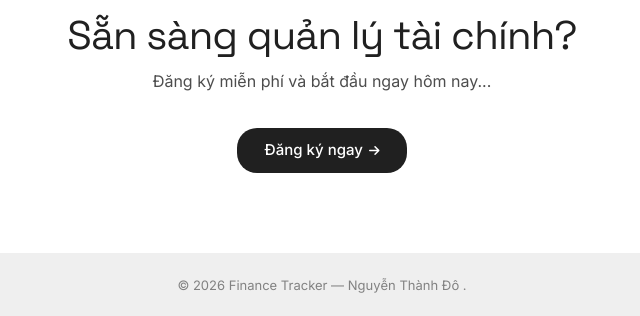
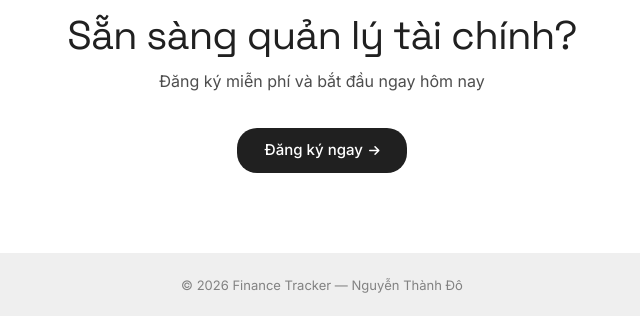
Before and after one commit to Thanhdo2110/personal_finance_tracker, a website built with Vite: page frontend/index.html in a window 1280 px wide. Shown: the part 1444-1760 px from the top of the page, 318-958 px from the left. Built offline with nearby package versions, Linux system fonts and the light colour scheme.

Commit message:
feact: fix index.html (name web)

```diff
--- a/frontend/index.html
+++ b/frontend/index.html
@@ -163,7 +163,7 @@
                 Sẵn sàng quản lý tài chính?
             </h2>
             <p style="font-size: 16px; color: #4d4d4d; margin-bottom: 36px;">
-                Đăng ký miễn phí và bắt đầu ngay hôm nay...
+                Đăng ký miễn phí và bắt đầu ngay hôm nay
             </p>
             <a href="login.html#register" class="btn-filled" style="padding: 12px 28px;">
                 Đăng ký ngay <i class="fas fa-arrow-right" style="font-size: 12px;"></i>
@@ -174,7 +174,7 @@
     <!-- Footer -->
     <footer style="padding: 24px 20px; text-align: center;">
         <p style="font-size: 13px; color: #828282;">
-            &copy; 2026 Finance Tracker — Nguyễn Thành Đô .
+            &copy; 2026 Finance Tracker — Nguyễn Thành Đô
         </p>
     </footer>
 
```
Also changed, not shown: .zhanlu/.spec-state.json.
